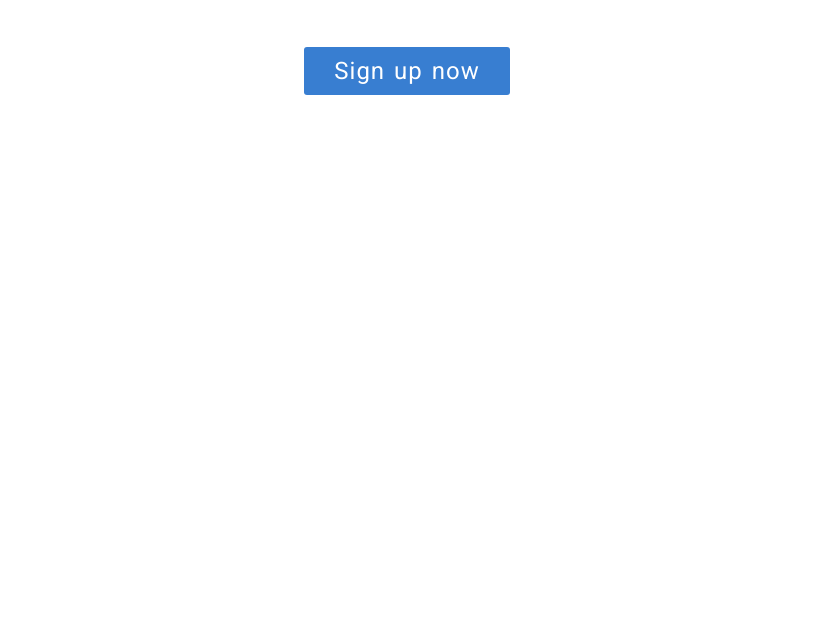
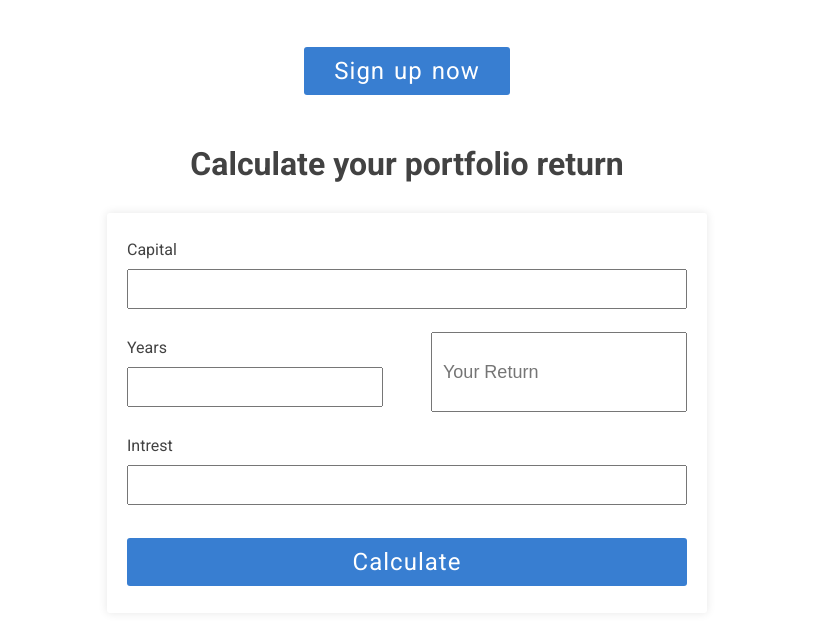
Before and after one commit to sahil-ladhania/Zerodha-V2, a plain HTML site: page index.html in a window 1280 px wide. Shown: the part 742-1366 px from the top of the page, without its empty margins (233-1047 px from the left). Before the commit the page ends 837 px from the top, so only its background shows below. Drawn offline with Linux system fonts and the light colour scheme.

Commit message:
Made Form UI.

```diff
--- a/index.html
+++ b/index.html
@@ -29,7 +29,7 @@
     </nav>
     <!-- Main Section -->
     <main>
-        <div class="header-div">
+        <div class="main-div-1">
             <div class="mb-80">
                 <img class="h-250" src="https://zerodha.com/static/images/landing.png" alt="">
             </div>
@@ -45,6 +45,33 @@
                 <button class="btn">Sign up now</button>
             </div>
         </div>
+        <div class="main-div-2">
+            <div class="mb-30">
+                <h1 class="fs-r c-424242">Calculate your portfolio return</h1>
+            </div>
+            <form action="" class="form">
+                <div class="flex fd-c mb-10">
+                    <label class="fs-r c-424242 mb-10" for="">Capital</label>
+                    <input type="number" name="capital" id=""/>
+                </div>
+                <div class="flex ai-c jc-sb mb-10">
+                    <div class="flex fd-c">
+                        <label class="fs-r c-424242 mb-10" for="">Years</label>
+                        <input type="number" name="years" id=""/>
+                    </div>
+                    <div>
+                        <input id="return" type="text" name="return" id="" placeholder="Your Return" readonly>
+                    </div>
+                </div>
+                <div class="flex fd-c mb-10">
+                    <label class="fs-r c-424242 mb-10" for="">Intrest</label>
+                    <input type="number" name="intrest" id=""/>
+                </div>
+                <div>
+                    <button class="fs-r c-424242 btn-2">Calculate</button>
+                </div>
+            </form>
+        </div>
     </main>
     <!-- Footer Section -->
     <script src="script.js"></script>
--- a/style.css
+++ b/style.css
@@ -2,6 +2,18 @@
     padding: 0;
     margin: 0;
     box-sizing: border-box;
+}
+.flex{
+    display: flex;
+}
+.fd-c{
+    flex-direction: column;
+}
+.jc-sb{
+    justify-content: space-between;
+}
+.ai-c{
+    align-items: center;
 }
 .h-10{
     height: 20px;
@@ -38,12 +50,13 @@ ul{
 .nav-items:hover{
     color: #387ed1;
 }
-.header-div{
+.main-div-1{
     max-width: 1200px;
     margin: auto;
     display: flex;
     flex-direction: column;
     align-items: center;
+    margin-bottom: 50px;
 }
 .fs-r{
     font-family: 'Roboto', sans-serif;
@@ -77,9 +90,79 @@ ul{
 .mb-80{
     margin-bottom: 80px;
 }
+.mb-50{
+    margin-bottom: 50px;
+}
+.mb-30{
+    margin-bottom: 30px;
+}
 .mb-10{
     margin-bottom: 10px;
 }
-.mb-50{
+.main-div-2{
+    max-width: 1200px;
+    margin: auto;
     margin-bottom: 50px;
+    display: flex;
+    flex-direction: column;
+    align-items: center;
 }
+.form{
+    /* border: 1px black solid; */
+    box-shadow: 0px 0px 10px rgba(0, 0, 0, 0.1);
+    border-radius: 3px;
+    height: 400px;
+    width: 600px;
+    padding: 20px;
+    display: flex;
+    flex-direction: column;
+    justify-content: space-around;
+}
+#return{
+    height: 80px;
+    outline: none;
+    text-align: left;
+    font-size: large;
+    color: #666;
+    transition: all .3s ease-in-out;
+    padding: 5px 10px;
+}
+input{
+    height: 40px;
+    outline: none;
+    text-align: left;
+    font-size: large;
+    color: #666;
+    transition: all .3s ease-in-out;
+    padding: 5px 10px;
+}
+.btn-2{
+    margin-top: 10px;
+    padding: 10px 30px;
+    width: 100%;
+    background: #387ed1;
+    color: white;
+    font-size: x-large;
+    font-weight: 400;
+    font-family: 'Roboto', sans-serif;
+    border-radius: 3px;
+    border: none;
+    border-color: transparent;
+    letter-spacing: 1px;
+    word-spacing: 2px;
+    cursor: pointer;
+}
+.btn-2:hover{
+    background: black;
+}
+/* Chrome, Safari, Edge, Opera */
+input::-webkit-outer-spin-button,
+input::-webkit-inner-spin-button {
+    -webkit-appearance: none;
+    margin: 0;
+}
+
+/* Firefox */
+input[type=number] {
+    -moz-appearance: textfield;
+}
```
Also changed, not shown: 1 other file.
